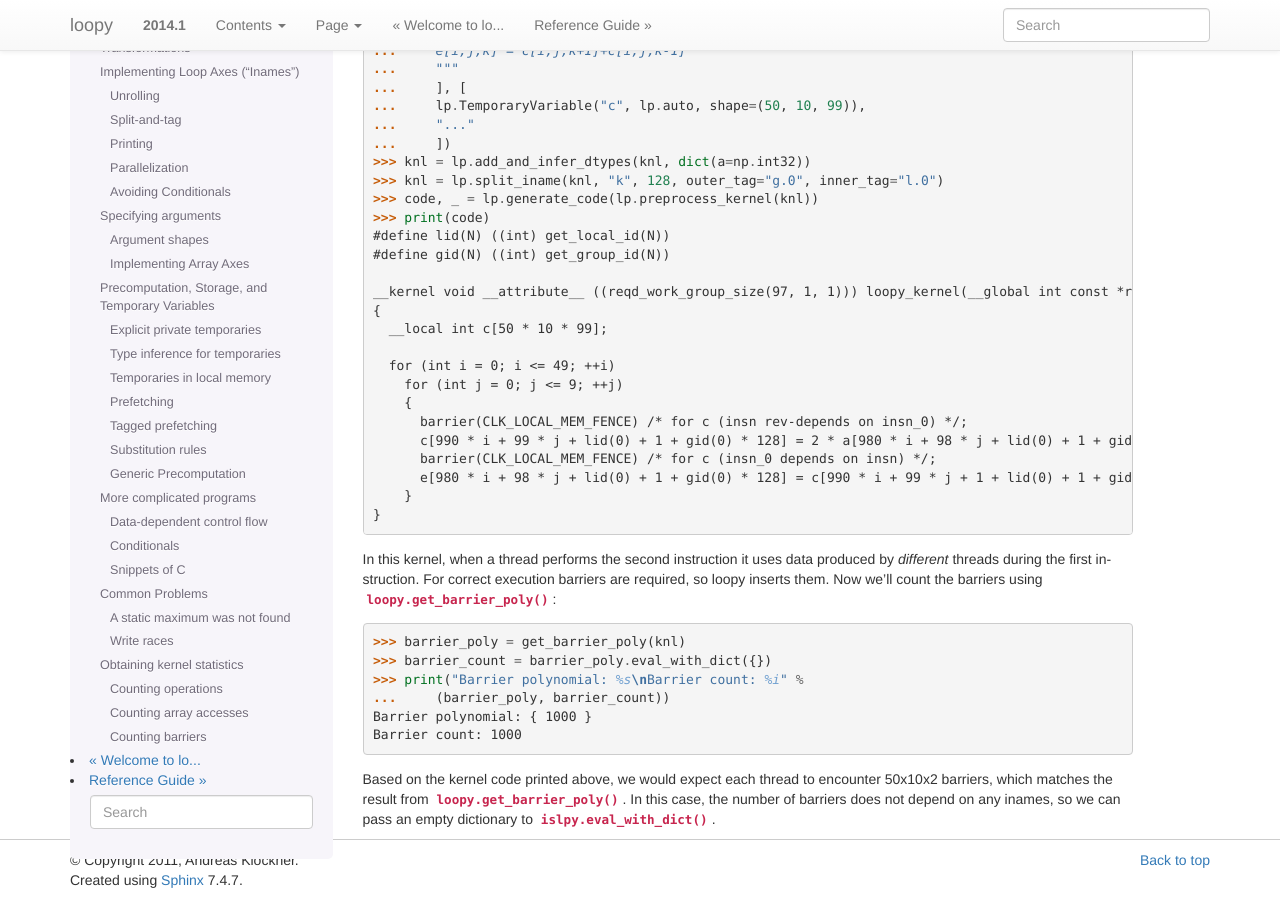
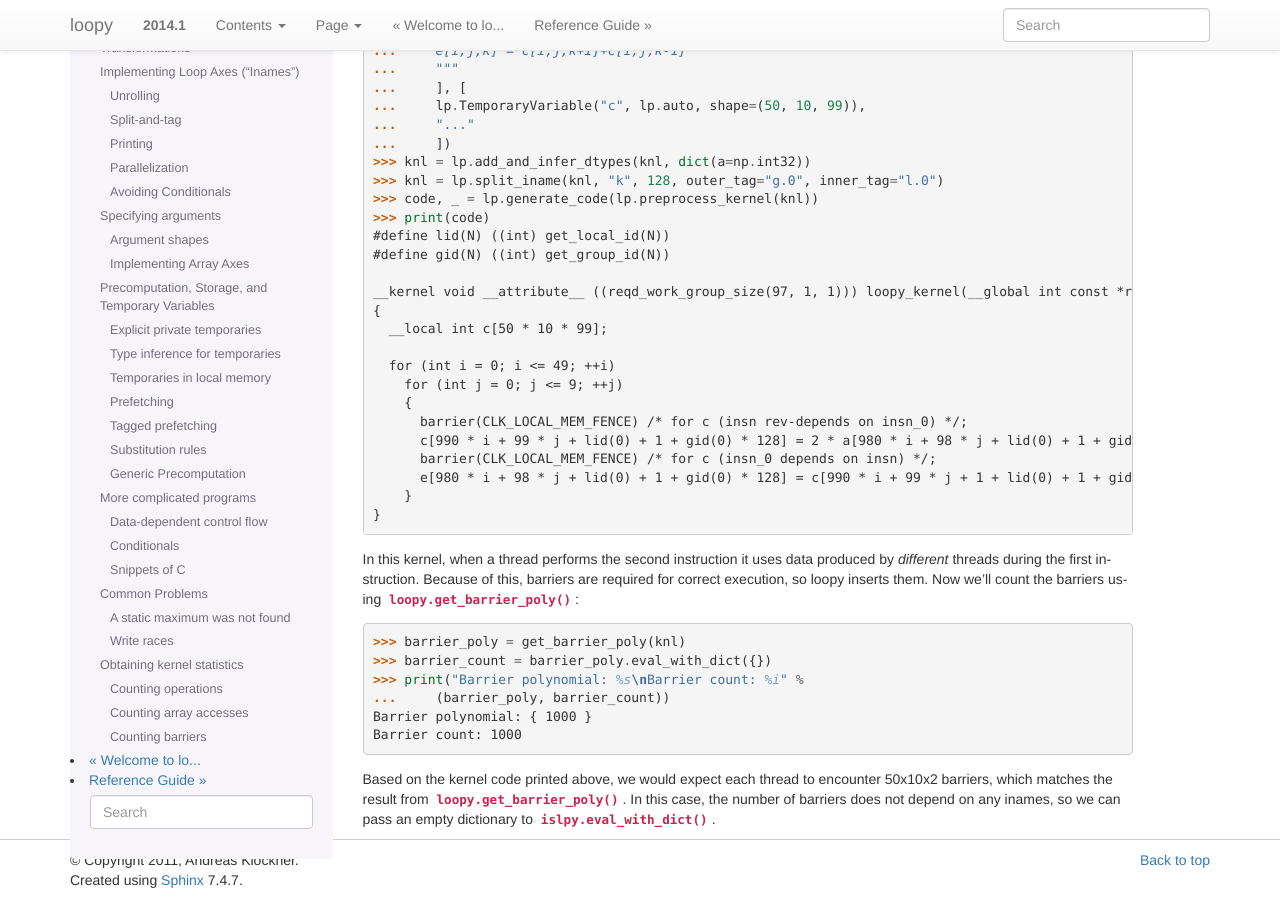
Before and after one commit to inducer/loopy, a Sphinx documentation site: the page built from doc/tutorial.rst, in a window 1280 px wide and 900 px high, scrolled down 22019 px. Built offline with Sphinx 7.4.7, drawn with Linux system fonts in a browser that asks for light colours.

Commit message:
minor re-wording

```diff
--- a/doc/tutorial.rst
+++ b/doc/tutorial.rst
@@ -1466,9 +1466,9 @@ Now to make things more interesting, we'll create a kernel with barriers:
 
 
 In this kernel, when a thread performs the second instruction it uses data produced
-by *different* threads during the first instruction. For correct execution barriers
-are required, so loopy inserts them. Now we'll count the barriers using
-:func:`loopy.get_barrier_poly`:
+by *different* threads during the first instruction. Because of this, barriers are
+required for correct execution, so loopy inserts them. Now we'll count the barriers
+using :func:`loopy.get_barrier_poly`:
 
 .. doctest::
 
```
